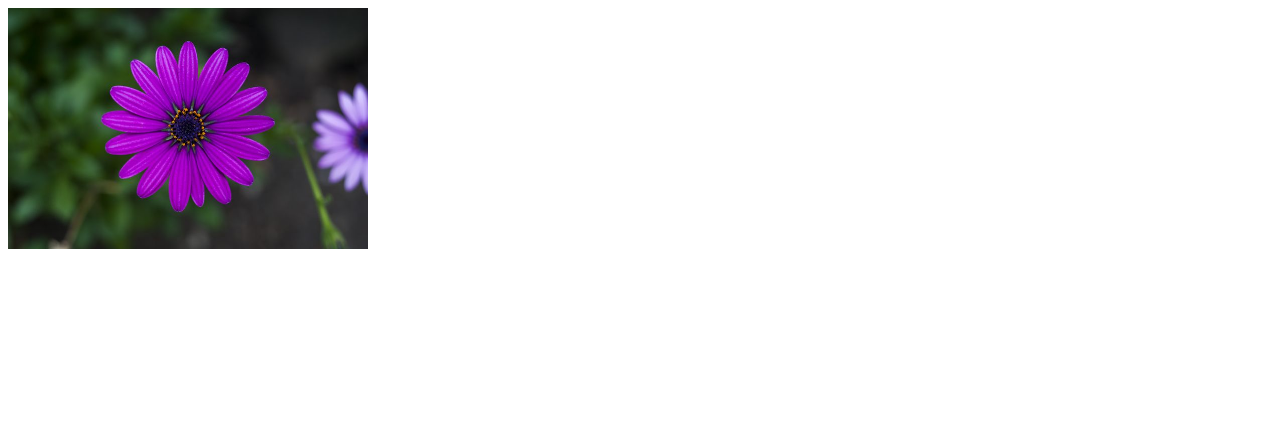
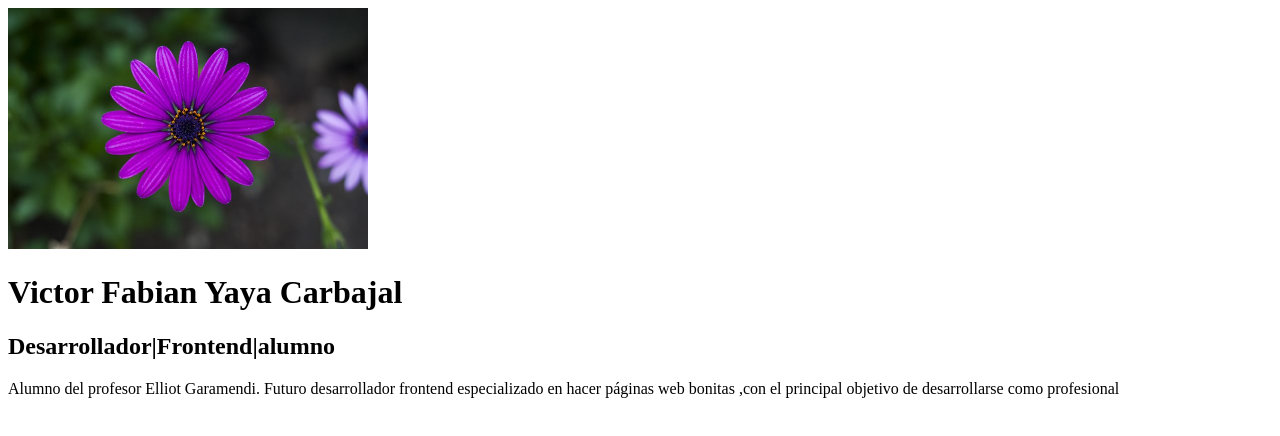
Before and after one commit to VictorYaya23/TarjetaPersonalWeb, a plain HTML site: page index.html in a window 1280 px wide. Drawn offline with Linux system fonts and the light colour scheme.

Commit message:
etiqueta main añadida

```diff
--- a/index.html
+++ b/index.html
@@ -11,10 +11,13 @@
         <img src="./the-flower-more-beautiful-3204548__480.jpg"
         alt="foto de flor"
         width="360 px">
+    </header>
+    <main>
+        <h1>Victor Fabian Yaya Carbajal</h1>
+        <h2>Desarrollador|Frontend|alumno</h2>
+        <p>Alumno del profesor Elliot Garamendi. Futuro desarrollador frontend especializado en hacer páginas web bonitas ,con el principal objetivo de desarrollarse como profesional</p>
 
-
-
-    </header>
+    </main>
 
 
 </body>
```
